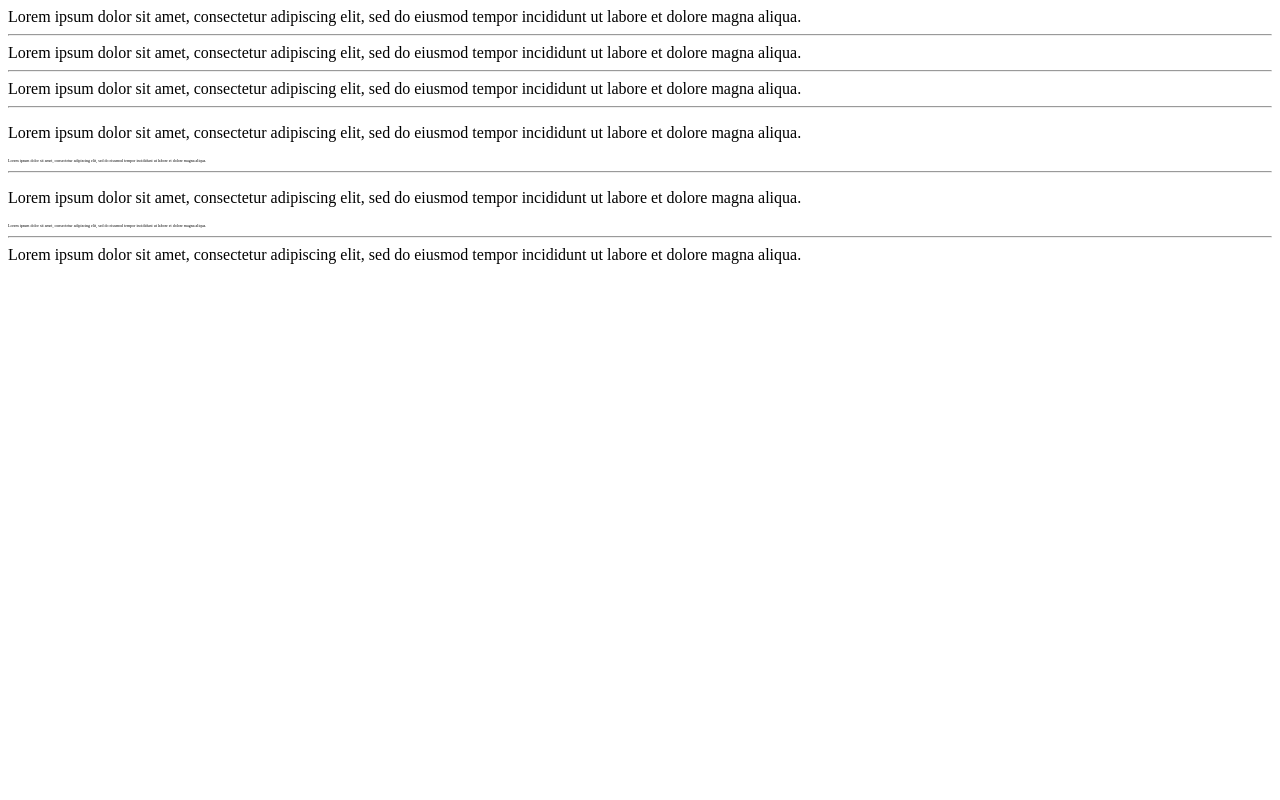
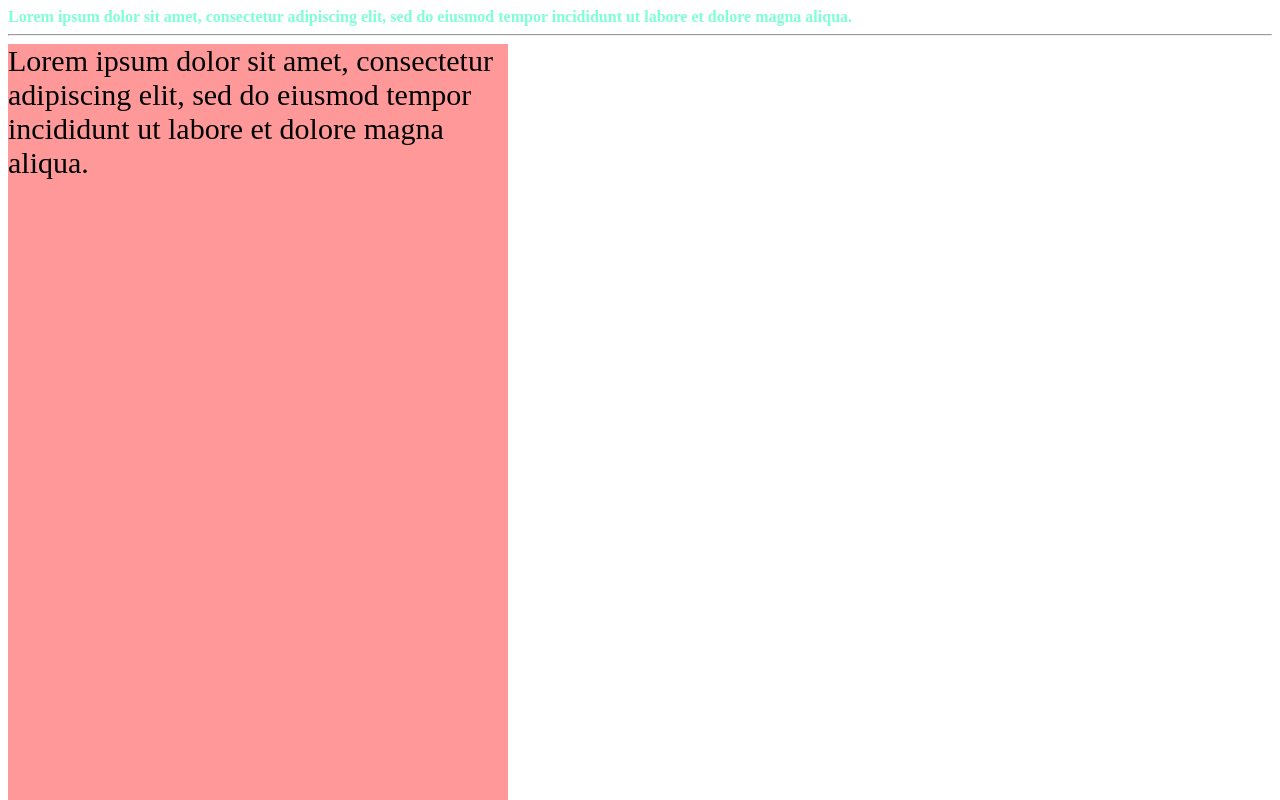
Before and after one commit to surimgit/web-basic, a plain HTML site: page CSS/3.CSS3_Units/css3_units_1.html in a window 1280 px wide. Shown: the top 800 px of the page. Drawn offline with Linux system fonts and the light colour scheme.

Commit message:
2025-02-11

```diff
--- a/CSS/3.CSS3_Units/css3_units_1.html
+++ b/CSS/3.CSS3_Units/css3_units_1.html
@@ -6,51 +6,73 @@
     <title>CSS 단위 1</title>
 
     <style>
-        /* 키워드 :  */
-
+        /* 키워드 : 각 속성마다 미리 지정된 값 */
+            .keyword{
+                color:aquamarine;
+                font-weight: bold;
+            }
 
         /* 크기 단위 */
 
         /*
         px :
-            -
-            -
-            -
+            - 픽셀 단위 1px 화소 1개를 의미
+            - 디바이스 별로 픽셀의 크기가 다르기 때문에 1/96인치 크기의 절대 단위로 인식
+            - 최종 요소의 크기나 이미지의 크기에 많이 사용됨
         */
-
+        .pixel{
+            font-size: 30px;
+            width: 500px;
+            height: 800px;
+            background-color: rgba(255, 0, 0, 0.4);
+        }
 
         /*
         % :
-            -
-            -
+            - 백분율 단위의 상대 단위
+            - 요소의 지정된 사이즈(부모 혹은 상속된 크기)에 대하여 상대적인 사이즈를 지정
         */
-
+        .percentage{
+            background-color: burlywood;
+            height: 50%;
+        }
 
         /*
         em :
-            -
-            -
-            -
-            -
+            - 배수 단위로 상대 단위
+            - 요소에 지정된 사이즈(부모 혹은 상속된 크기)에 대해 상대적인 사이즈를 지정
+            - 1em 사이즈는 부모 요소의 사이즈와 동일, 2em 사이즈는 부모 요소 사이즈의 두배
+            - 글꼴 사이즈에 자주 사용됨
         */
-
+        .em{
+            font-size: 3em;
+        }
 
         /*
         rem :
-            -
-            -
-            -
-            -
-            -
+            - 배수 단위로 상대 단위
+            - 최상위 요소(html)의 사이즈를 기준으로 상대적 사이즈를 결정
+            - 1rem은 html 기본 크기의 1배, 2rem은 html 기본 크기의 2배
+            - 글꼴에 자주 사용됨
+            - wrapper에 주로 사용
         */
+        .rem{
+            font-size: 3rem;
+        }
+
 
 
         /*
         viewport 단위 (vh, vw)
-            -
-            -
+            - 반응형 웹 디자인시 화면의 크기에 따라 동적으로 대응되는 단위, %부모 요소의 영향을 받기 때문에
+            이에 대응하기 위해 사용
+            - viewport 기준으로 상대적 크기
         */
-
+        .viewport{
+            width: 50vw;
+            height: 50vh;
+            background-color: darkgreen;
+        }
 
     </style>
 </head>
@@ -63,9 +85,9 @@
     <div class="pixel">Lorem ipsum dolor sit amet, consectetur adipiscing elit, sed do eiusmod tempor incididunt ut labore et dolore magna aliqua.</div>
 
     <hr />
-
+    <div style="height: 500px; background-color: blue;">
     <div class="percentage">Lorem ipsum dolor sit amet, consectetur adipiscing elit, sed do eiusmod tempor incididunt ut labore et dolore magna aliqua.</div>
-
+    </div>
     <hr />
 
     <div>
```
Also changed, not shown: CSS/3.CSS3_Units/css3_units_2.html (+25 -5 lines).
